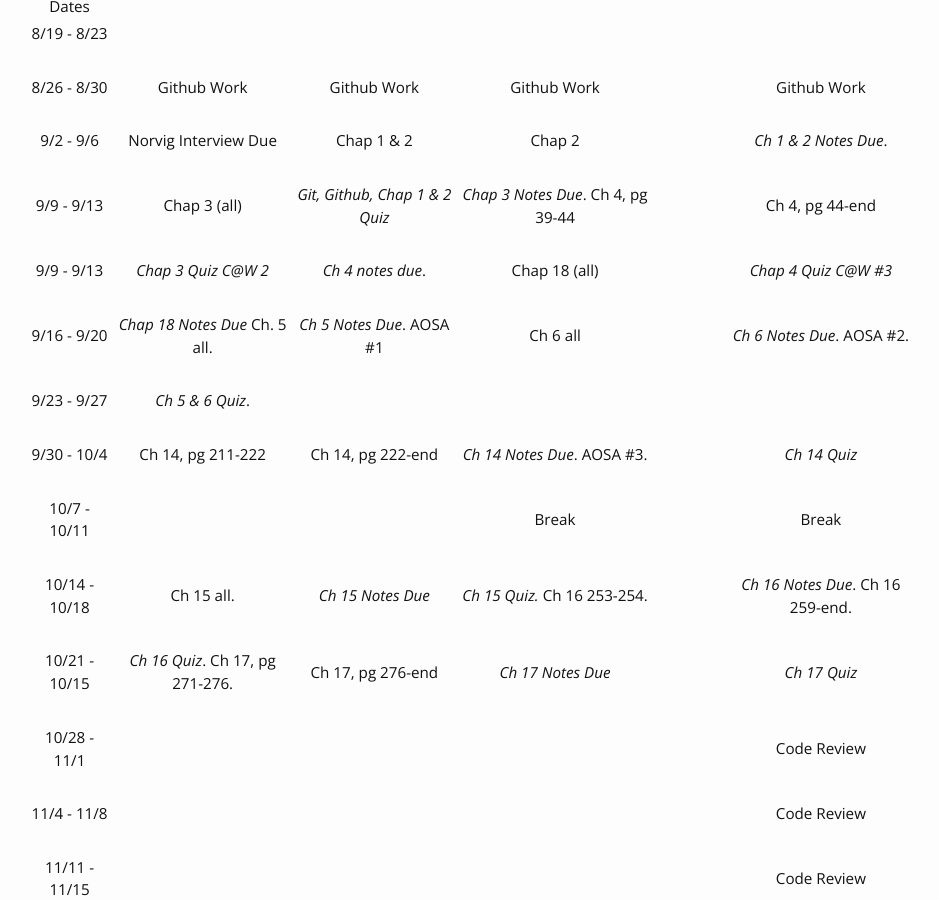
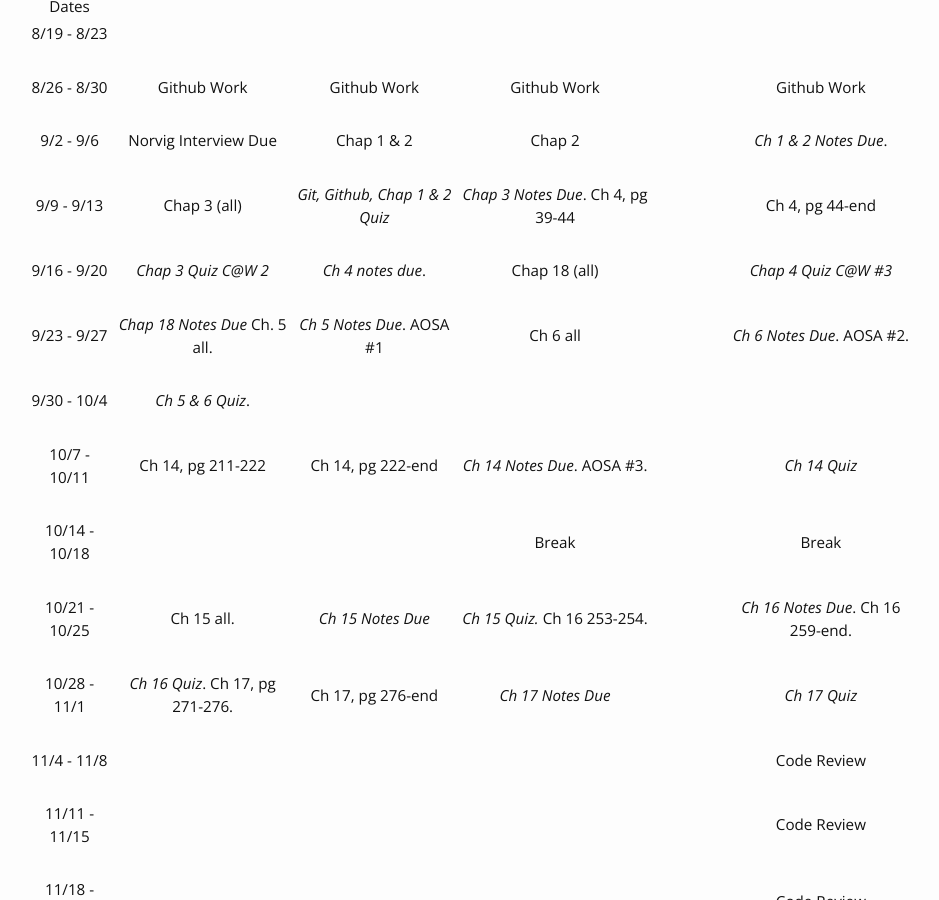
Before and after one commit to jlmayfield/jlmayfield.github.io, a Jekyll site: the page built from teaching/COMP335/homework/reading.md, in a window 1280 px wide and 900 px high, scrolled down 310 px. Shown: the whole window, without its empty margins (169-1108 px from the left). Built offline with Jekyll 4.4.1, drawn with Linux system fonts in a browser that asks for light colours.

Commit message:
fa19. c335. fixed dates on calendar.

```diff
--- a/teaching/COMP335/homework/reading.md
+++ b/teaching/COMP335/homework/reading.md
@@ -21,27 +21,25 @@ The calendar below lists the sections of the text that you are expected to have
 | | | | | |
 |9/9 - 9/13  | Chap 3 (all) | *Git, Github, Chap 1 & 2 Quiz* | *Chap 3 Notes Due*. Ch 4, pg 39-44 | | Ch 4, pg 44-end |
 | | | | | |
-|9/9 - 9/13  | *Chap 3 Quiz* *C@W 2* | *Ch 4 notes due*.  | Chap 18 (all) | | *Chap 4 Quiz* *C@W #3* |
+|9/16 - 9/20  | *Chap 3 Quiz* *C@W 2* | *Ch 4 notes due*.  | Chap 18 (all) | | *Chap 4 Quiz* *C@W #3* |
 | | | | | |
-|9/16 - 9/20  | *Chap 18 Notes Due* Ch. 5 all.  | *Ch 5 Notes Due*. AOSA #1 | Ch 6 all | | *Ch 6 Notes Due*. AOSA #2. |
+|9/23 - 9/27  | *Chap 18 Notes Due* Ch. 5 all.  | *Ch 5 Notes Due*. AOSA #1 | Ch 6 all | | *Ch 6 Notes Due*. AOSA #2. |
 | | | | | |
-|9/23 - 9/27  | *Ch 5 & 6 Quiz*. | | | | |
+|9/30 - 10/4  | *Ch 5 & 6 Quiz*. | | | | |
 | | | | | |
-|9/30 - 10/4  | Ch 14, pg 211-222 | Ch 14, pg 222-end | *Ch 14 Notes Due*. AOSA #3. | | *Ch 14 Quiz* |
+|10/7 - 10/11  | Ch 14, pg 211-222 | Ch 14, pg 222-end | *Ch 14 Notes Due*. AOSA #3. | | *Ch 14 Quiz* |
 | | | | | |
-|10/7 - 10/11  | | | Break | | Break |
+|10/14 - 10/18  | | | Break | | Break |
 | | | | | |
-|10/14 - 10/18  | Ch 15 all. | *Ch 15 Notes Due* | *Ch 15 Quiz.* Ch 16 253-254. | | *Ch 16 Notes Due*. Ch 16 259-end. |
+|10/21 - 10/25  | Ch 15 all. | *Ch 15 Notes Due* | *Ch 15 Quiz.* Ch 16 253-254. | | *Ch 16 Notes Due*. Ch 16 259-end. |
 | | | | | |
-|10/21 - 10/15  | *Ch 16 Quiz*. Ch 17, pg 271-276. | Ch 17, pg 276-end | *Ch 17 Notes Due* | | *Ch 17 Quiz* |
+|10/28 - 11/1  | *Ch 16 Quiz*. Ch 17, pg 271-276. | Ch 17, pg 276-end | *Ch 17 Notes Due* | | *Ch 17 Quiz* |
 | | | | | |
-|10/28 - 11/1  | | | | | Code Review |
+|11/4 - 11/8  | | | | | Code Review |
 | | | | | |
-|11/4 - 11/8  | | |  | | Code Review  |
+|11/11 - 11/15  | | |  | | Code Review  |
 | | | | | |
-|11/11 - 11/15  |  | | | |Code Review  |
-| | | | | |
-|11/18 - 11/22  | | |  | | Code Review |
+|11/18 - 11/22  |  | | | |Code Review  |
 | | | | | |
 |11/25 - 11/29  | | | Break | | Break |
 | | | | | |
```
